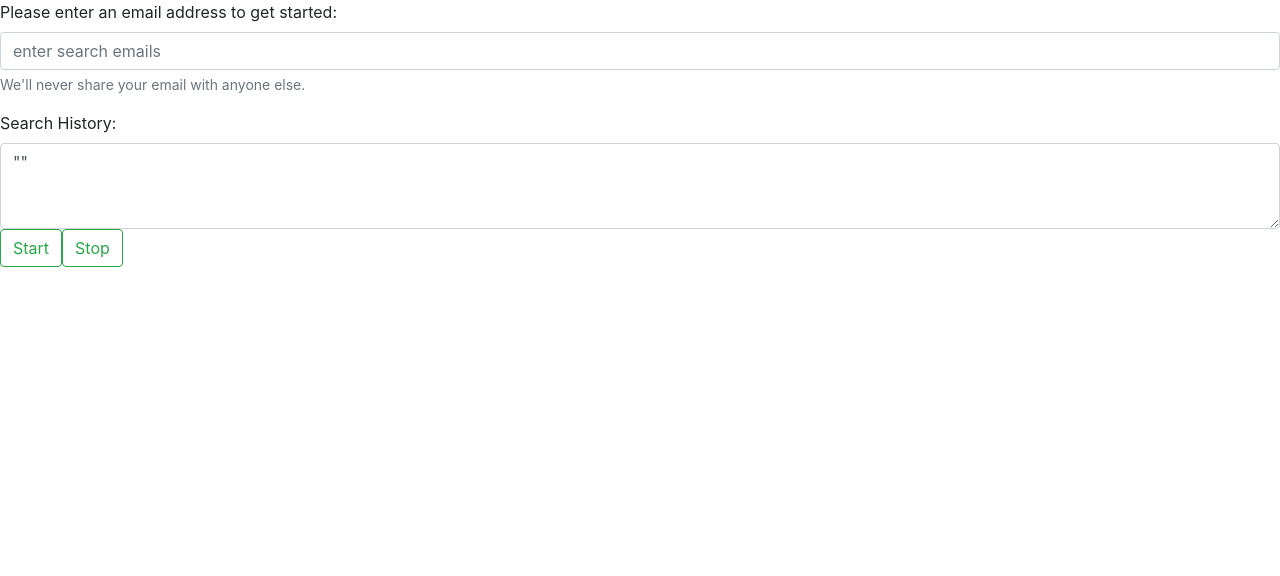
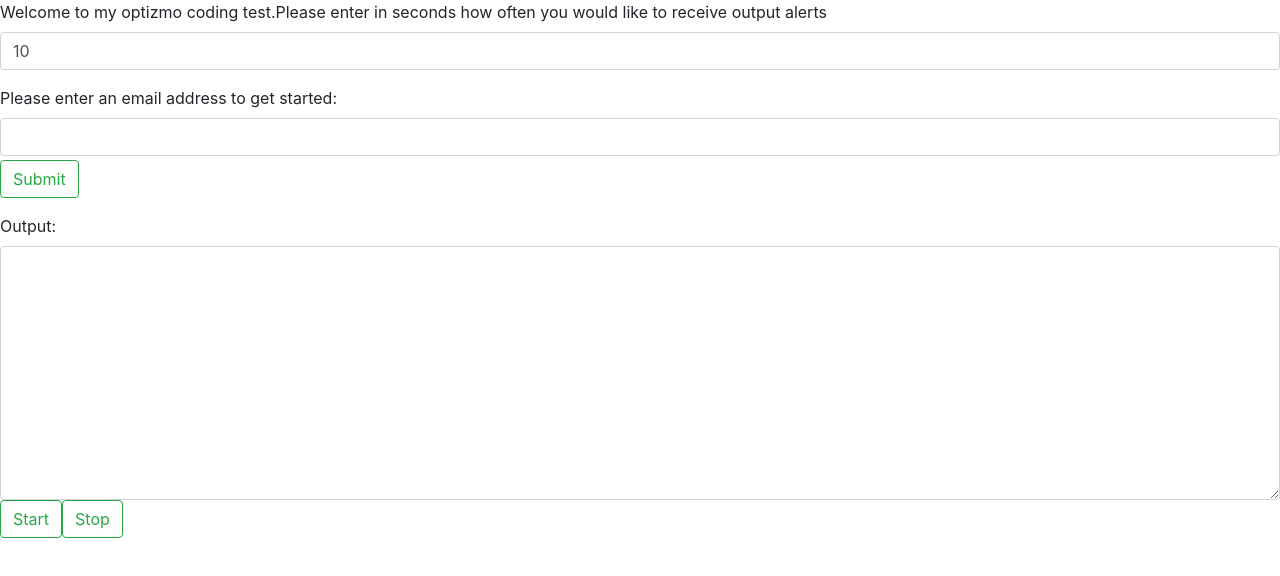
Before and after one commit to tsesaihung/email-service, a React (Create React App) app in the folder ui/: page / in a window 1280 px wide. Shown: the top 576 px of the page. Built offline with nearby package versions, Linux system fonts and the light colour scheme.

Commit message:
append text to text area

```diff
--- a/ui/package.json
+++ b/ui/package.json
@@ -11,6 +11,7 @@
     "react-bootstrap": "^1.6.1",
     "react-dom": "^17.0.2",
     "react-scripts": "4.0.3",
+    "terminal-in-react": "^4.3.1",
     "web-vitals": "^1.0.1"
   },
   "scripts": {
--- a/ui/src/App.js
+++ b/ui/src/App.js
@@ -3,6 +3,7 @@ import './App.css';
 import React, { useEffect, useState, Component } from 'react';
 import { findUsers } from './service/email-service';
 import { Form, Button } from "react-bootstrap";
+import Terminal from 'terminal-in-react';
 export default class App extends Component {
 
   // const [list, setList] = useState([]);
@@ -11,25 +12,51 @@ export default class App extends Component {
   state = {
     searchEmail: "",
     searchEmails: [],
-    searchResults: ""
+    searchResults: "",
+    searchFrequency: 10,
+    textAreaOutput: ""
   };
+
+  constructor() {
+    super();
+    console.log('tesing');
+
+    // while (true) {
+    //   console.log('enter new email');
+    // }
+  }
+
+  onStart = () => {
+
+    console.log ('on start');
+
+    setTimeout(() => {
+      // this.appendText('enter email');
+      console.log('enter email');
+    }, 3000);
+  }
+
 
   onSubmit = () => {
     const searchEmails = this.state.searchEmails;
     searchEmails.push(this.state.searchEmail);
-    console.log ('searchEmails: ' + searchEmails);
+    console.log('searchEmails: ' + searchEmails);
 
-    this.setState({ searchEmails:  searchEmails});
+    this.setState({ searchEmails: searchEmails });
 
     findUsers(this.state.searchEmails.join(','))
       .then(items => {
         // this.state.searchResults = items;
-        this.setState({ searchResults: this.parseSearchResults(items) });
+        this.appendText('>>' + this.parseSearchResults(items));
       })
   };
 
+  appendText(input) {
+    this.setState({ textAreaOutput: `${this.state.textAreaOutput}\n${input}` });
+  }
+
   onClear = () => {
-    this.setState({ searchResults: "" });
+    this.setState({ textAreaOutput: "" });
   };
 
   parseSearchResults(searchResults) {
@@ -46,26 +73,36 @@ export default class App extends Component {
     return (
       <>
         <div>
+          <Form.Group controlId="formOutputFrequency">
+            <Form.Label>Welcome to my optizmo coding test.</Form.Label>
+            <Form.Label>Please enter in seconds how often you would like to receive output alerts </Form.Label>
+            <Form.Control type="text" placeholder="10" onChange={e => this.setState({ searchFrequency: e.target.value })} value={this.state.searchFrequency} />
+          </Form.Group>
           <Form.Group controlId="formBasicEmail">
             <Form.Label>Please enter an email address to get started: </Form.Label>
-            <Form.Control type="email" placeholder="enter search emails" onChange={e => this.setState({ searchEmail: e.target.value })} value={this.state.searchEmail} />
-            <Form.Text className="text-muted">We'll never share your email with anyone else.</Form.Text>
-          </Form.Group>
-          <Form.Group className="m-0">
-            <Form.Label>Search History: </Form.Label>
-            <Form.Control
-              className="textFeedback"
-              as="textarea"
-              rows="3"
-              placeholder="feedback"
-              value={JSON.stringify(this.state.searchResults)}
-              onChange={e => this.setState({ val: e.target.value })}
-              type="text"
-            />
+            <Form.Control type="email" onChange={e => this.setState({ searchEmail: e.target.value })} value={this.state.searchEmail} />
+            <Form.Text className="text-muted"></Form.Text>
             <Button
               className="btnFormSend"
               variant="outline-success"
               onClick={this.onSubmit}
+            >Submit</Button>
+          </Form.Group>
+          <Form.Group className="m-0">
+            <Form.Label>Output: </Form.Label>
+            <Form.Control
+              className="textFeedback"
+              as="textarea"
+              rows="10"
+              value={this.state.textAreaOutput}
+              onChange={e => this.setState({ val: e.target.value })}
+              type="text"
+            />
+
+            <Button
+              className="btnFormSend"
+              variant="outline-success"
+              onClick={this.onStart}
             >Start</Button>
             <Button
               className="btnFormSend"
@@ -74,6 +111,32 @@ export default class App extends Component {
             >Stop</Button>
           </Form.Group>
         </div>
+        {/* <div
+          style={{
+            display: "flex",
+            justifyContent: "center",
+            alignItems: "center",
+            height: "100vh"
+          }}
+        >
+          <Terminal
+            color='green'
+            backgroundColor='black'
+            barColor='black'
+            style={{ fontWeight: "bold", fontSize: "1em" }}
+            commands={{
+              'open-google': () => window.open('https://www.google.com/', '_blank'),
+              showmsg: this.showMsg,
+              popup: () => alert('Terminal in React')
+            }}
+            descriptions={{
+              'open-google': 'opens google.com',
+              showmsg: 'shows a message',
+              alert: 'alert', popup: 'alert'
+            }}
+            msg='You can write anything here. Example - Hello! My name is Foo and I like Bar.'
+          />
+        </div> */}
       </>
     );
   }
```
Also changed, not shown: 1 other file (tests, documents, lock files or other folders).
